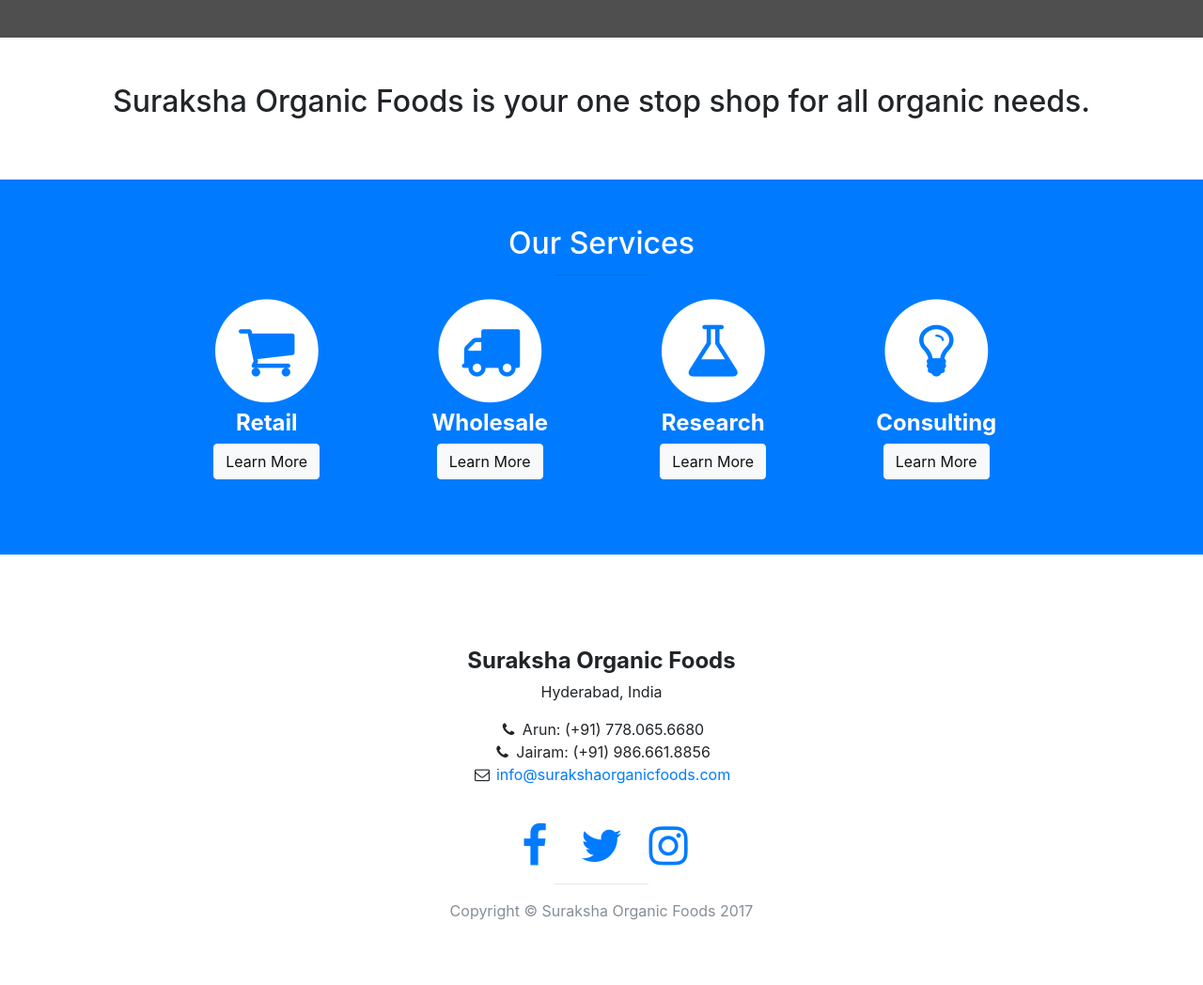
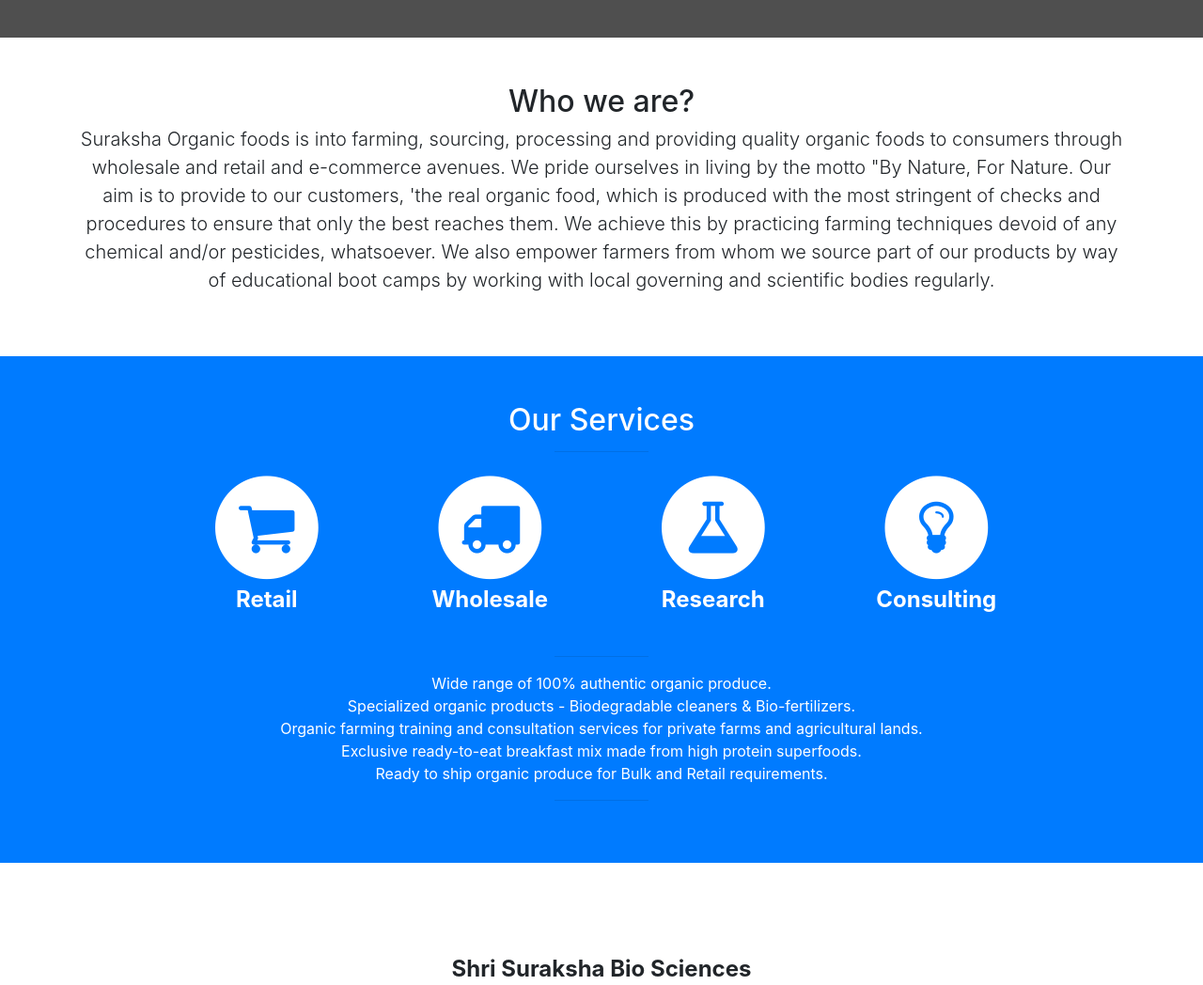
Before and after one commit to surakshaorganicfoods/surakshaorganicfoods.github.io, a website with bundled scripts: page index.html in a window 1280 px wide. Shown: the part 760-1808 px from the top of the page at 94% size. Built offline with nearby package versions, Linux system fonts and the light colour scheme; grey boxes are pictures that could not be loaded.

Commit message:
add more info

```diff
--- a/index.html
+++ b/index.html
@@ -66,8 +66,13 @@
     <!-- About -->
     <section id="about" class="about">
       <div class="container text-center">
-        <h2>Suraksha Organic Foods is your one stop shop for all organic needs.</h2>
-        <p class="lead"></p>
+        <h2>Who we are?</h2>
+        <p class="lead">
+        Suraksha Organic foods is into farming, sourcing, processing and providing quality organic foods to consumers through wholesale and retail and e-commerce avenues.
+        We pride ourselves in living by the motto "By Nature, For Nature.
+        Our aim is to provide to our customers, 'the real organic food, which is produced with the most stringent of checks and procedures to ensure that only the best reaches them.
+        We achieve this by practicing farming techniques devoid of any chemical and/or pesticides, whatsoever.
+        We also empower farmers from whom we source part of our products by way of educational boot camps by working with local governing and scientific bodies regularly.</p>
       </div>
       <!-- /.container -->
     </section>
@@ -90,7 +95,7 @@
                     <strong>Retail</strong>
                   </h4>
                   <!--p>Lorem ipsum dolor sit amet, consectetur adipisicing elit.</p-->
-                  <a href="#" class="btn btn-light">Learn More</a>
+                  <!--a href="#" class="btn btn-light">Learn More</a-->
                 </div>
               </div>
               <div class="col-md-3 col-sm-6">
@@ -103,7 +108,6 @@
                     <strong>Wholesale</strong>
                   </h4>
                   <!--p>Lorem ipsum dolor sit amet, consectetur adipisicing elit.</p-->
-                  <a href="#" class="btn btn-light">Learn More</a>
                 </div>
               </div>
               <div class="col-md-3 col-sm-6">
@@ -116,7 +120,6 @@
                     <strong>Research</strong>
                   </h4>
                   <!--p>Lorem ipsum dolor sit amet, consectetur adipisicing elit.</p-->
-                  <a href="#" class="btn btn-light">Learn More</a>
                 </div>
               </div>
               <div class="col-md-3 col-sm-6">
@@ -128,12 +131,19 @@
                   <h4>
                     <strong>Consulting</strong>
                   </h4>
-                  <!--p>Lorem ipsum dolor sit amet, consectetur adipisicing elit.</p-->
-                  <a href="#" class="btn btn-light">Learn More</a>
                 </div>
               </div>
             </div>
             <!-- /.row (nested) -->
+            <hr class="small">
+            <p>
+            Wide range of 100% authentic organic produce.<br/>
+            Specialized organic products - Biodegradable cleaners & Bio-fertilizers.<br/>
+            Organic farming training and consultation services for private farms and agricultural lands.<br/>
+            Exclusive ready-to-eat breakfast mix made from high protein superfoods.<br/>
+            Ready to ship organic produce for Bulk and Retail requirements.<br/>
+            </p>
+            <hr class="small">
           </div>
           <!-- /.col-lg-10 -->
         </div>
@@ -216,9 +226,10 @@
         <div class="row">
           <div class="col-lg-10 mx-auto text-center">
             <h4>
-              <strong>Suraksha Organic Foods</strong>
+              <strong>Shri Suraksha Bio Sciences</strong>
             </h4>
-            <p>Hyderabad, India</p>
+            <p>501, Sai Geeta Lok, Padmarao Nagar,<br/>
+            Hyderabad, Telangana - 500025</p>
             <ul class="list-unstyled">
               <li>
                 <i class="fa fa-phone fa-fw"></i>
```
Also changed, not shown: README.md.
